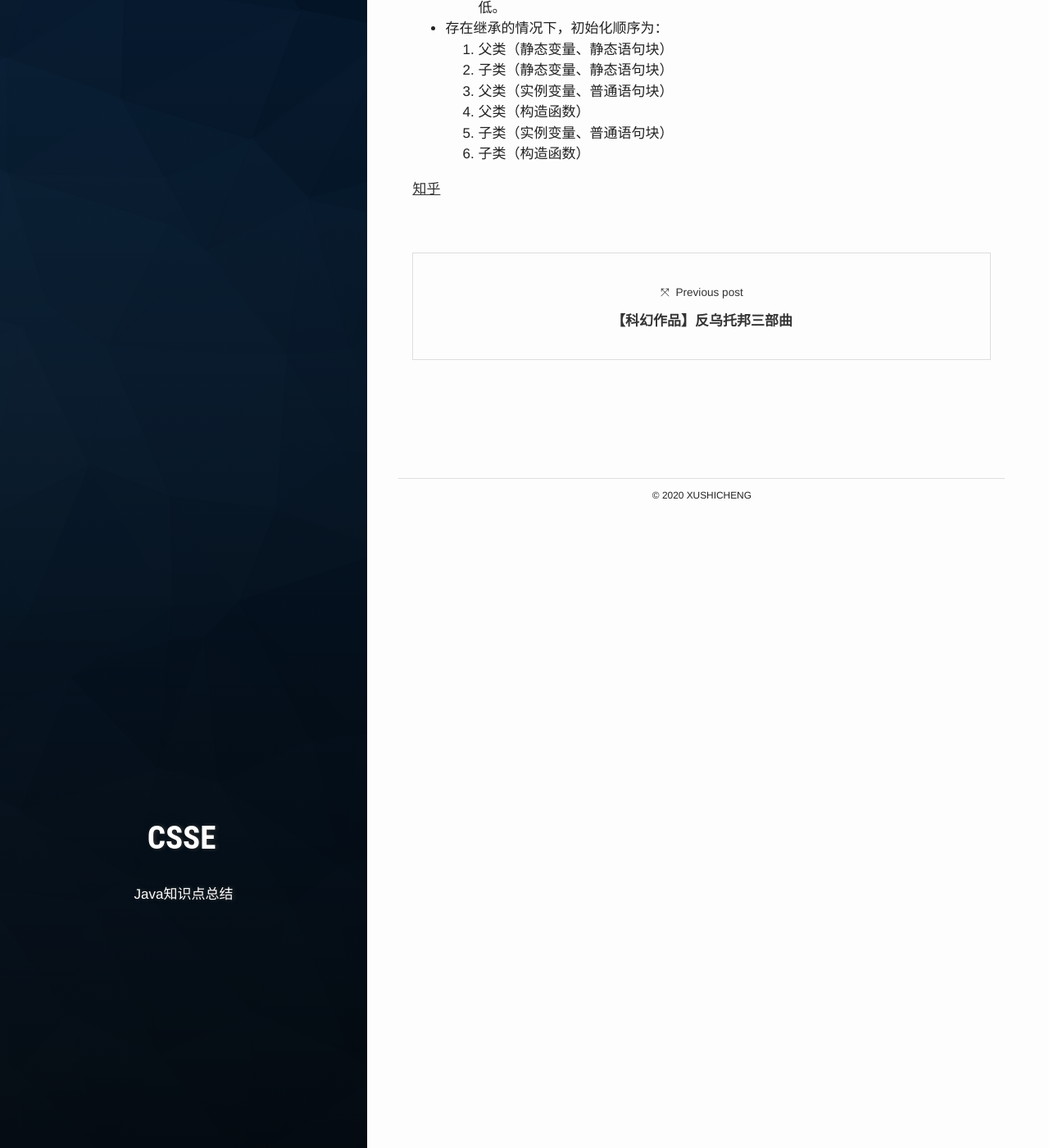
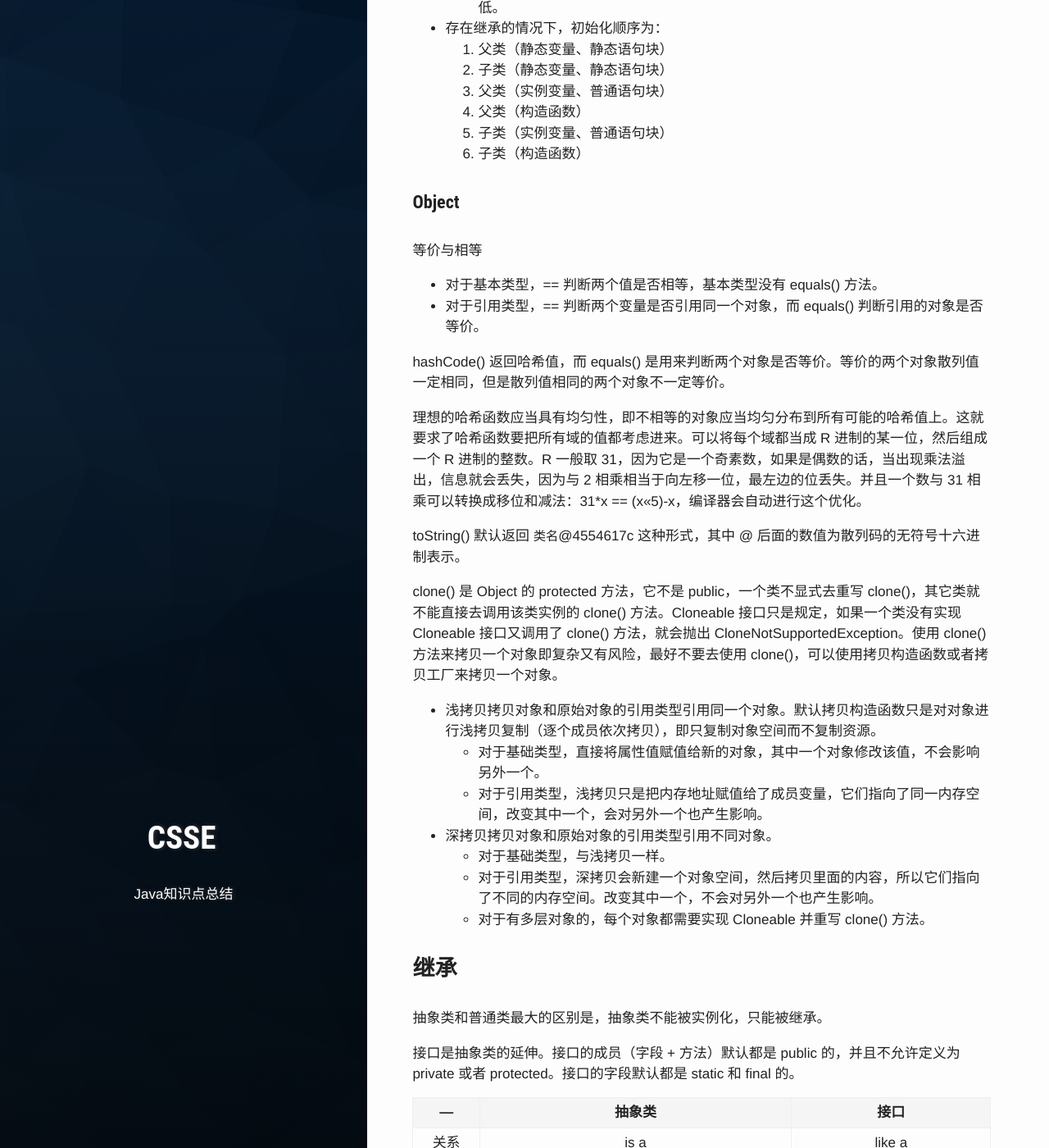
Before and after one commit to PetePro/PetePro.github.io, a Jekyll site: the page built from _posts/2020-02-08-java.markdown, in a window 1280 px wide and 1400 px high, scrolled down 3896 px. Shown: the whole window at 82% size. Built offline with Jekyll 4.4.1, drawn with Linux system fonts in a browser that asks for light colours; some web fonts are replaced; some of the changed text lies outside the part shown.

Commit message:
Update 2020-02-08-java.markdown

```diff
--- a/_posts/2020-02-08-java.markdown
+++ b/_posts/2020-02-08-java.markdown
@@ -148,4 +148,39 @@ Java 的参数是以值传递的形式传入方法中，而不是引用传递。
   5. 子类（实例变量、普通语句块）
   6. 子类（构造函数）
 
+#### Object
+等价与相等
+- 对于基本类型，== 判断两个值是否相等，基本类型没有 equals() 方法。
+- 对于引用类型，== 判断两个变量是否引用同一个对象，而 equals() 判断引用的对象是否等价。
+
+hashCode() 返回哈希值，而 equals() 是用来判断两个对象是否等价。等价的两个对象散列值一定相同，但是散列值相同的两个对象不一定等价。
+
+理想的哈希函数应当具有均匀性，即不相等的对象应当均匀分布到所有可能的哈希值上。这就要求了哈希函数要把所有域的值都考虑进来。可以将每个域都当成 R 进制的某一位，然后组成一个 R 进制的整数。R 一般取 31，因为它是一个奇素数，如果是偶数的话，当出现乘法溢出，信息就会丢失，因为与 2 相乘相当于向左移一位，最左边的位丢失。并且一个数与 31 相乘可以转换成移位和减法：31*x == (x<<5)-x，编译器会自动进行这个优化。
+
+toString() 默认返回 `类名`@4554617c 这种形式，其中 @ 后面的数值为散列码的无符号十六进制表示。
+
+clone() 是 Object 的 protected 方法，它不是 public，一个类不显式去重写 clone()，其它类就不能直接去调用该类实例的 clone() 方法。Cloneable 接口只是规定，如果一个类没有实现 Cloneable 接口又调用了 clone() 方法，就会抛出 CloneNotSupportedException。使用 clone() 方法来拷贝一个对象即复杂又有风险，最好不要去使用 clone()，可以使用拷贝构造函数或者拷贝工厂来拷贝一个对象。
+
+- 浅拷贝拷贝对象和原始对象的引用类型引用同一个对象。默认拷贝构造函数只是对对象进行浅拷贝复制（逐个成员依次拷贝），即只复制对象空间而不复制资源。
+  - 对于基础类型，直接将属性值赋值给新的对象，其中一个对象修改该值，不会影响另外一个。
+  - 对于引用类型，浅拷贝只是把内存地址赋值给了成员变量，它们指向了同一内存空间，改变其中一个，会对另外一个也产生影响。
+- 深拷贝拷贝对象和原始对象的引用类型引用不同对象。
+  - 对于基础类型，与浅拷贝一样。
+  - 对于引用类型，深拷贝会新建一个对象空间，然后拷贝里面的内容，所以它们指向了不同的内存空间。改变其中一个，不会对另外一个也产生影响。
+  - 对于有多层对象的，每个对象都需要实现 Cloneable 并重写 clone() 方法。
+
+### 继承
+抽象类和普通类最大的区别是，抽象类不能被实例化，只能被继承。
+
+接口是抽象类的延伸。接口的成员（字段 + 方法）默认都是 public 的，并且不允许定义为 private 或者 protected。接口的字段默认都是 static 和 final 的。
+
+—|抽象类|接口
+:-:|:-:|:-:
+关系|is a|like a
+继承|单个|多个
+访问权限|—|public
+字段|—|static、final
+使用场景|需要在几个相关的类中共享代码<br/>需要能控制继承来的成员的访问权限，而不是都为 public<br/>需要继承非静态和非常量字段|需要让不相关的类都实现一个方法<br/>需要使用多重继承
+
+
 [知乎](https://www.zhihu.com/question/31203609)
```
